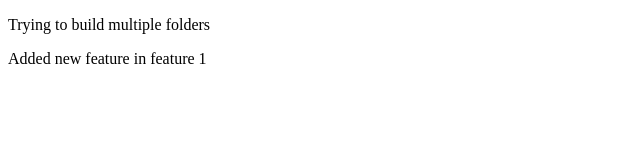
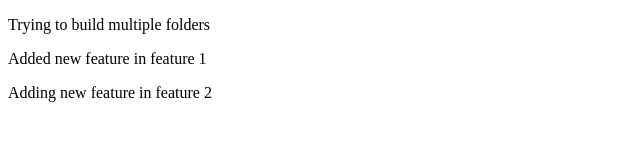
Before and after one commit to adimisal1412/Local-Repo, a plain HTML site: page 14 april/index.html in a window 1280 px wide. Shown: the whole page, without its empty margins (0-640 px from the left). Drawn offline with Linux system fonts and the light colour scheme.

Commit message:
feature2

```diff
--- a/14 april/index.html
+++ b/14 april/index.html
@@ -8,5 +8,6 @@
 <body>
     <p>Trying to build multiple folders</p>
     <p>Added new feature in feature 1</p>
+    <p>Adding new feature in feature 2</p>
 </body>
 </html>
```
